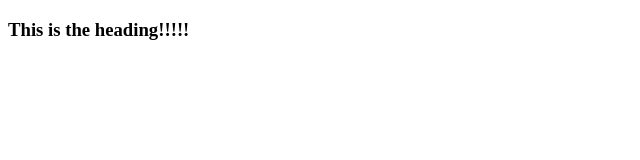
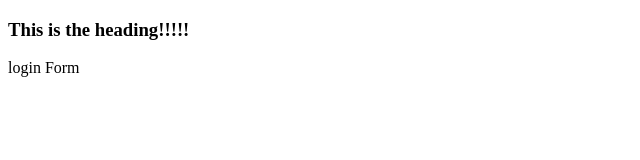
Before and after one commit to nirajghimire7/Just-practice, a plain HTML site: page index.html in a window 1280 px wide. Shown: the full height of the page, 0-640 px from the left. Drawn offline with Linux system fonts and the light colour scheme.

Commit message:
Login form

```diff
--- a/index.html
+++ b/index.html
@@ -8,5 +8,6 @@
 </head>
 <body>
     <H3>This is the heading!!!!!</H3>
+    login Form
 </body>
 </html>
```
Also changed, not shown: login.html (added, +1 -0 lines), log.txt (added).
